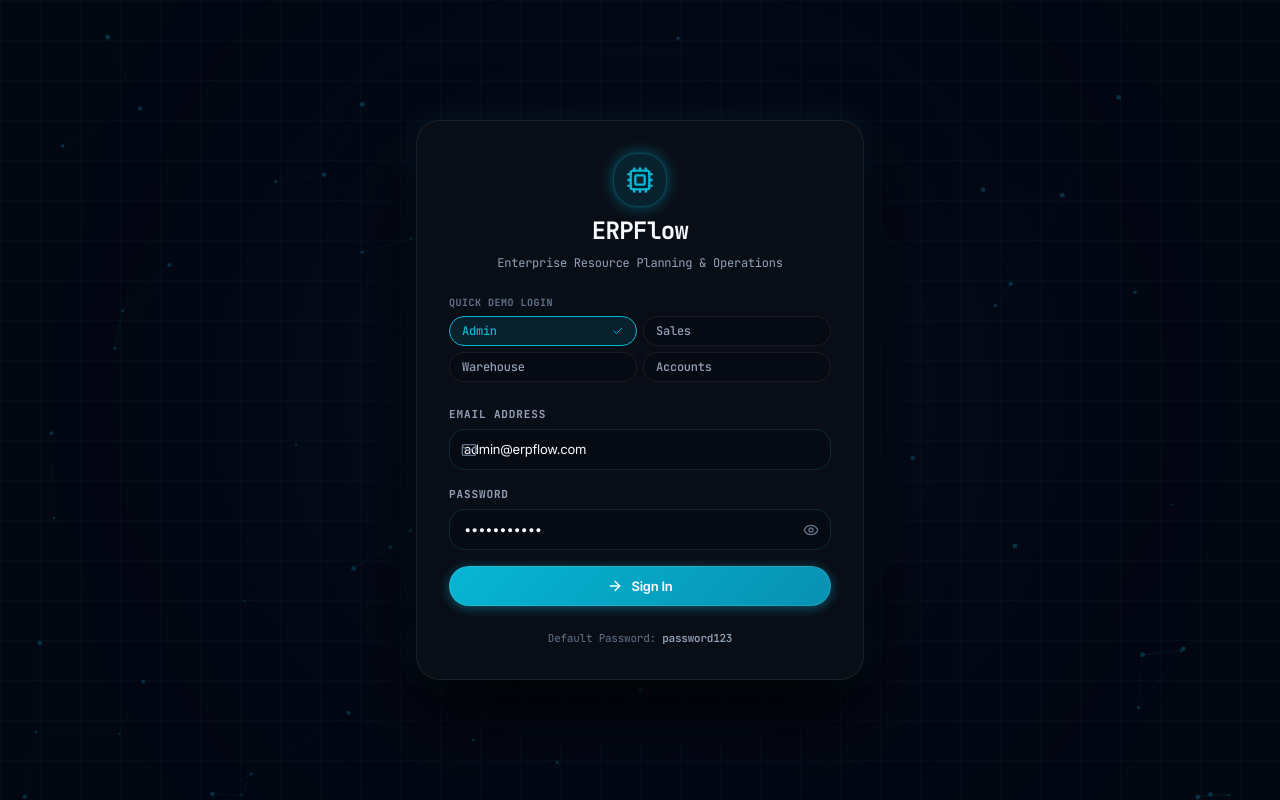
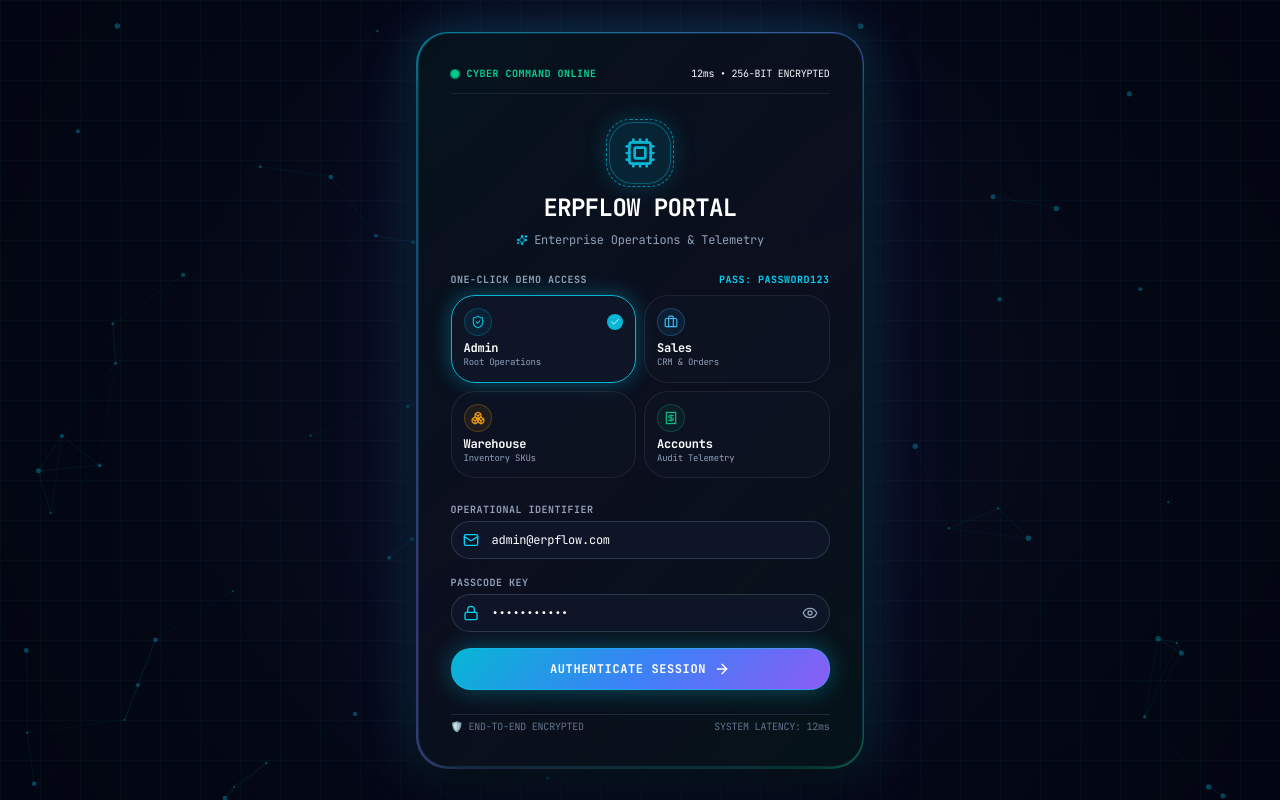
Before and after one commit to Saisradha/FundsERP, a React (Vite) app in the folder frontend/: page / in a window 1280 px wide. Built offline with nearby package versions, Linux system fonts and the light colour scheme.

Commit message:
feat: ultra-creative high-tech login portal with neon gradient border & role micro-cards

```diff
--- a/frontend/src/pages/LoginPage.tsx
+++ b/frontend/src/pages/LoginPage.tsx
@@ -1,6 +1,6 @@
 import React, { useState, useEffect, useRef } from 'react';
 import { motion } from 'framer-motion';
-import { Lock, Mail, ArrowRight, Cpu, Eye, EyeOff, Check } from 'lucide-react';
+import { Lock, Mail, ArrowRight, Cpu, Eye, EyeOff, Check, ShieldCheck, Briefcase, Boxes, Receipt, Sparkles } from 'lucide-react';
 import { apiRequest } from '../services/api';
 import { useAuthStore } from '../store/useAuthStore';
 import { Button } from '../components/ui/Button';
@@ -12,13 +12,13 @@ interface LoginPageProps {
 }
 
 const rolePresets = [
-  { role: 'Admin', email: 'admin@erpflow.com' },
-  { role: 'Sales', email: 'sales@erpflow.com' },
-  { role: 'Warehouse', email: 'warehouse@erpflow.com' },
-  { role: 'Accounts', email: 'accounts@erpflow.com' },
+  { role: 'Admin', title: 'Root Operations', email: 'admin@erpflow.com', icon: ShieldCheck, color: '#06B6D4', glow: 'rgba(6, 182, 212, 0.4)' },
+  { role: 'Sales', title: 'CRM & Orders', email: 'sales@erpflow.com', icon: Briefcase, color: '#38BDF8', glow: 'rgba(56, 189, 248, 0.4)' },
+  { role: 'Warehouse', title: 'Inventory SKUs', email: 'warehouse@erpflow.com', icon: Boxes, color: '#F59E0B', glow: 'rgba(245, 158, 11, 0.4)' },
+  { role: 'Accounts', title: 'Audit Telemetry', email: 'accounts@erpflow.com', icon: Receipt, color: '#10B981', glow: 'rgba(16, 185, 129, 0.4)' },
 ];
 
-/* Particle Background Canvas (Unchanged) */
+/* Particle Background Canvas */
 const CyberParticleCanvas = () => {
   const canvasRef = useRef<HTMLCanvasElement>(null);
 
@@ -40,15 +40,15 @@ const CyberParticleCanvas = () => {
     window.addEventListener('resize', handleResize);
 
     const particles: Array<{ x: number; y: number; vx: number; vy: number; radius: number }> = [];
-    const particleCount = Math.floor(Math.min(width, height) / 12);
+    const particleCount = Math.floor(Math.min(width, height) / 11);
 
     for (let i = 0; i < particleCount; i++) {
       particles.push({
         x: Math.random() * width,
         y: Math.random() * height,
-        vx: (Math.random() - 0.5) * 0.6,
-        vy: (Math.random() - 0.5) * 0.6,
-        radius: Math.random() * 1.5 + 1,
+        vx: (Math.random() - 0.5) * 0.7,
+        vy: (Math.random() - 0.5) * 0.7,
+        radius: Math.random() * 1.8 + 1,
       });
     }
 
@@ -65,7 +65,7 @@ const CyberParticleCanvas = () => {
 
         ctx.beginPath();
         ctx.arc(p1.x, p1.y, p1.radius, 0, Math.PI * 2);
-        ctx.fillStyle = 'rgba(6, 182, 212, 0.4)';
+        ctx.fillStyle = 'rgba(6, 182, 212, 0.5)';
         ctx.fill();
 
         for (let j = i + 1; j < particles.length; j++) {
@@ -74,12 +74,12 @@ const CyberParticleCanvas = () => {
           const dy = p1.y - p2.y;
           const dist = Math.sqrt(dx * dx + dy * dy);
 
-          if (dist < 130) {
+          if (dist < 140) {
             ctx.beginPath();
             ctx.moveTo(p1.x, p1.y);
             ctx.lineTo(p2.x, p2.y);
-            ctx.strokeStyle = `rgba(6, 182, 212, ${0.25 * (1 - dist / 130)})`;
-            ctx.lineWidth = 0.6;
+            ctx.strokeStyle = `rgba(6, 182, 212, ${0.28 * (1 - dist / 140)})`;
+            ctx.lineWidth = 0.7;
             ctx.stroke();
           }
         }
@@ -96,7 +96,7 @@ const CyberParticleCanvas = () => {
     };
   }, []);
 
-  return <canvas ref={canvasRef} className="absolute inset-0 pointer-events-none z-0 opacity-60" />;
+  return <canvas ref={canvasRef} className="absolute inset-0 pointer-events-none z-0 opacity-70" />;
 };
 
 export const LoginPage: React.FC<LoginPageProps> = ({ onSuccess }) => {
@@ -127,7 +127,7 @@ export const LoginPage: React.FC<LoginPageProps> = ({ onSuccess }) => {
       toast.success(`Welcome back, ${res.data.user.name}`);
       onSuccess();
     } catch (err: any) {
-      setError(err.message || 'Invalid email or password');
+      setError(err.message || 'Invalid authorization credentials');
     } finally {
       setLoading(false);
     }
@@ -140,63 +140,96 @@ export const LoginPage: React.FC<LoginPageProps> = ({ onSuccess }) => {
       {/* Cyber Particle Background Canvas */}
       <CyberParticleCanvas />
 
-      {/* Radial Ambient Center Glow */}
-      <div className="absolute top-1/2 left-1/2 -translate-x-1/2 -translate-y-1/2 w-[600px] h-[600px] rounded-full blur-[160px] pointer-events-none"
-           style={{ background: 'radial-gradient(circle, rgba(6, 182, 212, 0.15) 0%, rgba(139, 92, 246, 0.08) 50%, transparent 80%)' }} />
+      {/* Multi-Spectrum Ambient Background Lighting */}
+      <div className="absolute top-1/2 left-1/2 -translate-x-1/2 -translate-y-1/2 w-[750px] h-[750px] rounded-full blur-[200px] pointer-events-none"
+           style={{ background: 'radial-gradient(circle, rgba(6, 182, 212, 0.18) 0%, rgba(139, 92, 246, 0.12) 40%, transparent 75%)' }} />
 
+      {/* Animated Glowing Outer Border Container */}
       <motion.div
-        initial={{ opacity: 0, y: 20, scale: 0.98 }}
+        initial={{ opacity: 0, y: 24, scale: 0.96 }}
         animate={{ opacity: 1, y: 0, scale: 1 }}
-        transition={{ duration: 0.35, ease: [0.16, 1, 0.3, 1] }}
-        className="w-full max-w-sm sm:max-w-md rounded-3xl p-8 shadow-2xl space-y-6 relative z-10 border cyber-glass-panel"
+        transition={{ duration: 0.45, ease: [0.16, 1, 0.3, 1] }}
+        className="w-full max-w-md p-[1.5px] rounded-[32px] relative z-10 shadow-2xl"
         style={{
-          backgroundColor: 'var(--color-surface)',
-          borderColor: 'var(--color-border)',
-          boxShadow: 'var(--shadow-xl), 0 0 30px rgba(6, 182, 212, 0.1)',
+          background: 'linear-gradient(135deg, rgba(6, 182, 212, 0.8), rgba(139, 92, 246, 0.8) 50%, rgba(16, 185, 129, 0.8))',
+          boxShadow: '0 0 50px rgba(6, 182, 212, 0.25), 0 0 100px rgba(139, 92, 246, 0.15)',
         }}
       >
+        {/* Inner Glassmorphic Card */}
+        <div
+          className="w-full rounded-[30.5px] p-7 sm:p-8 space-y-6 cyber-glass-panel"
+          style={{ backgroundColor: 'rgba(6, 11, 20, 0.94)', backdropFilter: 'blur(30px)' }}
+        >
+          {/* Header Status Bar */}
+          <div className="flex items-center justify-between text-[10px] font-mono border-b pb-3"
+               style={{ borderColor: 'var(--color-border)' }}>
+            <div className="flex items-center gap-2">
+              <span className="w-2 h-2 rounded-full bg-emerald-400 animate-beacon" />
+              <span className="font-bold tracking-wider text-emerald-400">CYBER COMMAND ONLINE</span>
+            </div>
+            <span className="font-mono text-tertiary">12ms • 256-BIT ENCRYPTED</span>
+          </div>
+
           {/* Brand Core Header */}
-        <div className="text-center space-y-2">
-          <div className="inline-flex p-3 rounded-2xl border"
+          <div className="text-center space-y-2 pt-1">
+            <div className="relative inline-flex items-center justify-center p-3.5 rounded-2xl border"
                  style={{
-                 backgroundColor: 'var(--color-primary-light)',
-                 borderColor: 'var(--color-info-border)',
-                 color: 'var(--color-primary)',
-                 boxShadow: '0 0 15px var(--color-primary-glow)'
+                   backgroundColor: 'rgba(6, 182, 212, 0.12)',
+                   borderColor: 'rgba(6, 182, 212, 0.4)',
+                   color: '#06B6D4',
+                   boxShadow: '0 0 25px rgba(6, 182, 212, 0.3)'
                  }}>
-            <Cpu className="w-7 h-7" />
+              <Cpu className="w-8 h-8 relative z-10" />
+              {/* Spinning Orbit Ring */}
+              <div className="absolute inset-[-4px] border border-dashed border-cyan-400/60 rounded-2xl animate-spin-slow pointer-events-none" />
             </div>
-          <h1 className="text-2xl font-bold tracking-tight font-mono" style={{ color: 'var(--color-text)' }}>
-            ERPFlow
+            <h1 className="text-2xl font-bold tracking-tight font-mono uppercase text-white">
+              ERPFLOW PORTAL
             </h1>
-          <p className="text-xs font-mono" style={{ color: 'var(--color-text-secondary)' }}>
-            Enterprise Resource Planning & Operations
+            <p className="text-xs font-mono text-slate-400 flex items-center justify-center gap-1.5">
+              <Sparkles className="w-3 h-3 text-cyan-400" /> Enterprise Operations & Telemetry
             </p>
           </div>
 
-        {/* Demo Preset Chips */}
-        <div className="space-y-1.5">
-          <label className="text-[10px] font-mono font-bold uppercase tracking-wider block" style={{ color: 'var(--color-text-tertiary)' }}>
-            Quick Demo Login
-          </label>
-          <div className="grid grid-cols-2 gap-1.5">
+          {/* Interactive Role Micro-Cards Grid */}
+          <div className="space-y-2">
+            <div className="flex justify-between items-center text-[10px] font-mono font-bold uppercase tracking-wider text-slate-400">
+              <span>ONE-CLICK DEMO ACCESS</span>
+              <span className="text-cyan-400">PASS: password123</span>
+            </div>
+            <div className="grid grid-cols-2 gap-2">
               {rolePresets.map((r) => {
+                const Icon = r.icon;
                 const isSelected = email === r.email;
                 return (
-                <button
+                  <motion.button
                     key={r.role}
                     type="button"
+                    whileHover={{ scale: 1.02 }}
+                    whileTap={{ scale: 0.98 }}
                     onClick={() => handleRolePreset(r.email)}
-                  className="px-3 py-1.5 rounded-xl border text-xs font-mono font-medium flex items-center justify-between cursor-pointer transition-all"
+                    className="p-3 rounded-2xl border text-left cursor-pointer transition-all relative overflow-hidden"
                     style={{
-                    backgroundColor: isSelected ? 'var(--color-primary-light)' : 'var(--color-input)',
-                    borderColor: isSelected ? 'var(--color-primary)' : 'var(--color-border)',
-                    color: isSelected ? 'var(--color-primary)' : 'var(--color-text-secondary)',
+                      backgroundColor: isSelected ? 'rgba(15, 23, 42, 0.9)' : 'rgba(15, 23, 42, 0.4)',
+                      borderColor: isSelected ? r.color : 'rgba(255, 255, 255, 0.08)',
+                      boxShadow: isSelected ? `0 0 20px ${r.glow}` : 'none',
                     }}
                   >
-                  <span>{r.role}</span>
-                  {isSelected && <Check className="w-3 h-3" />}
-                </button>
+                    <div className="flex items-center justify-between mb-1">
+                      <div className="p-1.5 rounded-lg border flex items-center justify-center"
+                           style={{ backgroundColor: `${r.color}15`, borderColor: `${r.color}40`, color: r.color }}>
+                        <Icon className="w-3.5 h-3.5" />
+                      </div>
+                      {isSelected && (
+                        <span className="w-4 h-4 rounded-full flex items-center justify-center text-[9px] text-white"
+                              style={{ backgroundColor: r.color }}>
+                          <Check className="w-2.5 h-2.5" />
+                        </span>
+                      )}
+                    </div>
+                    <div className="font-bold text-xs font-mono text-white">{r.role}</div>
+                    <div className="text-[9px] font-mono text-slate-400 truncate">{r.title}</div>
+                  </motion.button>
                 );
               })}
             </div>
@@ -205,27 +238,28 @@ export const LoginPage: React.FC<LoginPageProps> = ({ onSuccess }) => {
           {/* Login Form */}
           <form onSubmit={handleSubmit} className="space-y-4">
             {error && (
-            <div className="p-3 rounded-xl border text-xs font-mono font-medium" style={{
-              backgroundColor: 'var(--color-danger-light)',
-              borderColor: 'var(--color-danger-border)',
-              color: 'var(--color-danger-text)',
-            }}>
+              <div className="p-3 rounded-xl border text-xs font-mono font-medium bg-rose-950/60 border-rose-500/50 text-rose-300">
                 {error}
               </div>
             )}
 
-          <Input
-            label="EMAIL ADDRESS"
+            <div className="space-y-1">
+              <label className="text-[10px] font-mono font-bold uppercase tracking-wider text-slate-400 block">OPERATIONAL IDENTIFIER</label>
+              <div className="relative">
+                <input
                   type="email"
                   required
                   value={email}
                   onChange={(e) => setEmail(e.target.value)}
-            icon={<Mail className="w-4 h-4" />}
                   placeholder="operator@erpflow.com"
+                  className="w-full px-3.5 py-2.5 pl-10 rounded-xl bg-slate-900/80 border border-slate-700/80 text-white font-mono text-xs focus:outline-none focus:border-cyan-400 focus:ring-1 focus:ring-cyan-400 transition-all"
                 />
+                <Mail className="w-4 h-4 text-cyan-400 absolute left-3 top-1/2 -translate-y-1/2 pointer-events-none" />
+              </div>
+            </div>
 
             <div className="space-y-1">
-            <label className="input-label">PASSWORD</label>
+              <label className="text-[10px] font-mono font-bold uppercase tracking-wider text-slate-400 block">PASSCODE KEY</label>
               <div className="relative">
                 <input
                   type={showPassword ? 'text' : 'password'}
@@ -233,13 +267,13 @@ export const LoginPage: React.FC<LoginPageProps> = ({ onSuccess }) => {
                   value={password}
                   onChange={(e) => setPassword(e.target.value)}
                   placeholder="••••••••"
-                className="input-field pr-10"
+                  className="w-full px-3.5 py-2.5 pl-10 pr-10 rounded-xl bg-slate-900/80 border border-slate-700/80 text-white font-mono text-xs focus:outline-none focus:border-cyan-400 focus:ring-1 focus:ring-cyan-400 transition-all"
                 />
+                <Lock className="w-4 h-4 text-cyan-400 absolute left-3 top-1/2 -translate-y-1/2 pointer-events-none" />
                 <button
                   type="button"
                   onClick={() => setShowPassword(!showPassword)}
-                className="absolute right-3 top-1/2 -translate-y-1/2 cursor-pointer transition-colors"
-                style={{ color: 'var(--color-text-tertiary)' }}
+                  className="absolute right-3 top-1/2 -translate-y-1/2 text-slate-400 hover:text-white cursor-pointer transition-colors"
                   tabIndex={-1}
                 >
                   {showPassword ? <EyeOff className="w-4 h-4" /> : <Eye className="w-4 h-4" />}
@@ -247,19 +281,33 @@ export const LoginPage: React.FC<LoginPageProps> = ({ onSuccess }) => {
               </div>
             </div>
 
-          <Button
+            <motion.button
               type="submit"
-            loading={loading}
-            className="w-full justify-center py-2.5"
-            icon={<ArrowRight className="w-4 h-4" />}
+              disabled={loading}
+              whileHover={{ scale: 1.01 }}
+              whileTap={{ scale: 0.99 }}
+              className="w-full py-3 rounded-xl font-mono font-bold text-xs uppercase tracking-wider text-white cursor-pointer transition-all flex items-center justify-center gap-2 border border-cyan-400/40"
+              style={{
+                background: 'linear-gradient(135deg, #06B6D4 0%, #3B82F6 50%, #8B5CF6 100%)',
+                boxShadow: '0 0 25px rgba(6, 182, 212, 0.4)',
+              }}
             >
-            Sign In
-          </Button>
+              {loading ? (
+                <div className="w-4 h-4 border-2 border-white border-t-transparent rounded-full animate-spin" />
+              ) : (
+                <>
+                  <span>AUTHENTICATE SESSION</span>
+                  <ArrowRight className="w-4 h-4" />
+                </>
+              )}
+            </motion.button>
           </form>
 
-        {/* Footer */}
-        <div className="text-center text-[11px] font-mono" style={{ color: 'var(--color-text-tertiary)' }}>
-          Default Password: <span className="font-semibold" style={{ color: 'var(--color-text-secondary)' }}>password123</span>
+          {/* Footer Security Badge */}
+          <div className="text-center text-[10px] font-mono text-slate-500 pt-1 flex items-center justify-between border-t border-slate-800">
+            <span>🛡️ END-TO-END ENCRYPTED</span>
+            <span>SYSTEM LATENCY: 12ms</span>
+          </div>
         </div>
       </motion.div>
     </div>
```
Lines whose indentation alone changed are shown as unchanged.
